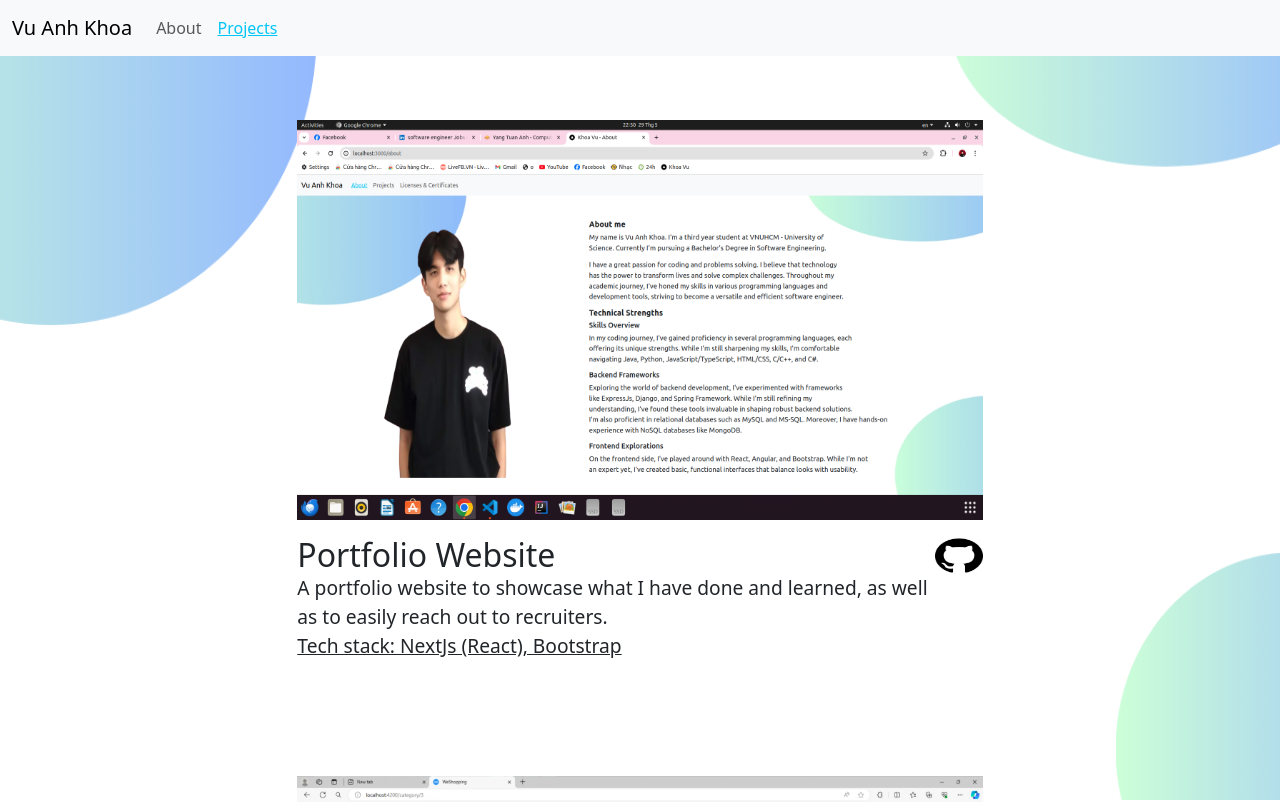
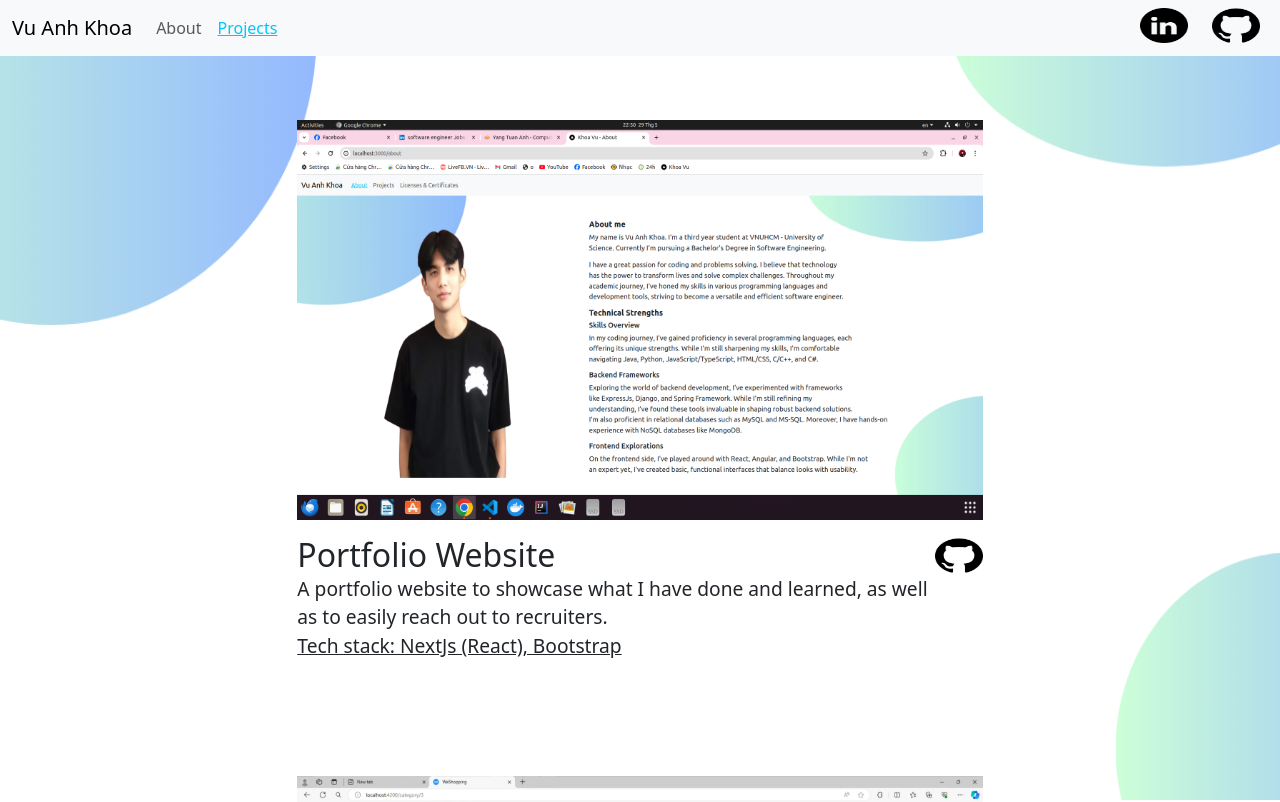
Before and after one commit to VuKhoa23/Portfolio, a Next.js app: page /projects in a window 1280 px wide. Shown: the top 802 px of the page. Built offline with nearby package versions, Linux system fonts and the light colour scheme.

Commit message:
Add contacts to header

```diff
--- a/app/globals.css
+++ b/app/globals.css
@@ -36,3 +36,13 @@ body {
 p {
   font-size: 1.2rem;
 }
+
+.redirect-button {
+  border: 0;
+  background: none;
+  transition: all 0.3s ease;
+}
+
+.redirect-button:hover {
+  transform: scale(1.1);
+}
--- a/components/header.jsx
+++ b/components/header.jsx
@@ -2,9 +2,13 @@
 import Link from "next/link";
 import { usePathname } from "next/navigation";
 import "../app/page.module.css"
+import githubIcon from "../public/images/github-icon.png";
+import linkedinIcon from "../public/images/linkedin-icon.png";
+
+import Image from "next/image";
 export default function Header() {
-    const pathName = usePathname()
-    return (
+  const pathName = usePathname()
+  return (
     <nav className="navbar navbar-expand-lg bg-body-tertiary">
       <div className="container-fluid">
         <Link className="navbar-brand" href="/">
@@ -22,7 +26,7 @@ export default function Header() {
           <span className="navbar-toggler-icon"></span>
         </button>
         <div className="collapse navbar-collapse" id="navbarNav">
-          <ul className="navbar-nav">
+          <ul className="navbar-nav me-auto">
             <li className="nav-item">
               <Link className={"nav-link" + (pathName === '/about' ? ' header-active' : '')} aria-current="page" href="/about">
                 About
@@ -39,7 +43,38 @@ export default function Header() {
               </Link>
             </li> */}
           </ul>
+          <div style={{width: 8 + "rem"}}>
+            <button
+              className="redirect-button"
+              title="My LinkedIn Profile"
+              style={{
+                height: 2.2 + "rem",
+                width: 3 + "rem",
+                position: "relative",
+                marginRight: 1.5 + "rem"
+              }}
+            >
+              <Link href="https://www.linkedin.com/in/vukhoa23/" target="_blank">
+                <Image src={linkedinIcon} layout="fill" />
+              </Link>
+            </button>
+
+            <button
+              className="redirect-button"
+              title="My Github Profile"
+              style={{
+                height: 2.2 + "rem",
+                width: 3 + "rem",
+                position: "relative",
+              }}
+            >
+              <Link href="https://github.com/VuKhoa23" target="_blank">
+                <Image src={githubIcon} layout="fill" />
+              </Link>
+            </button>
+          </div>
         </div>
+
       </div>
     </nav>
   );
```
Also changed, not shown: public/images/linkedin-icon.png (added).
